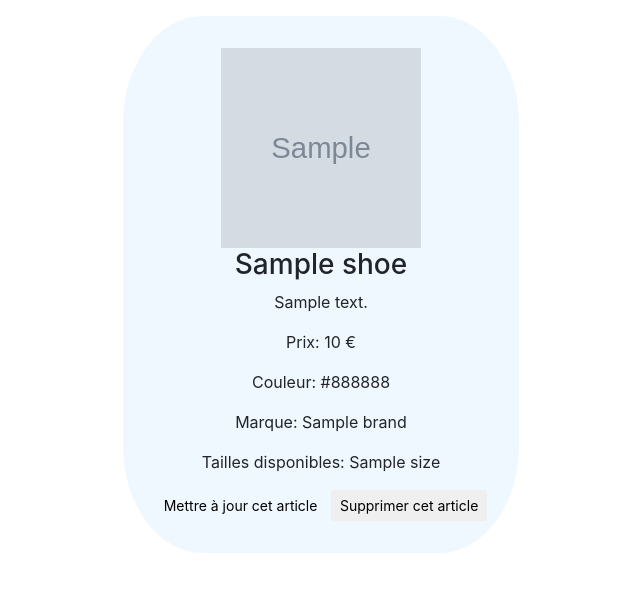
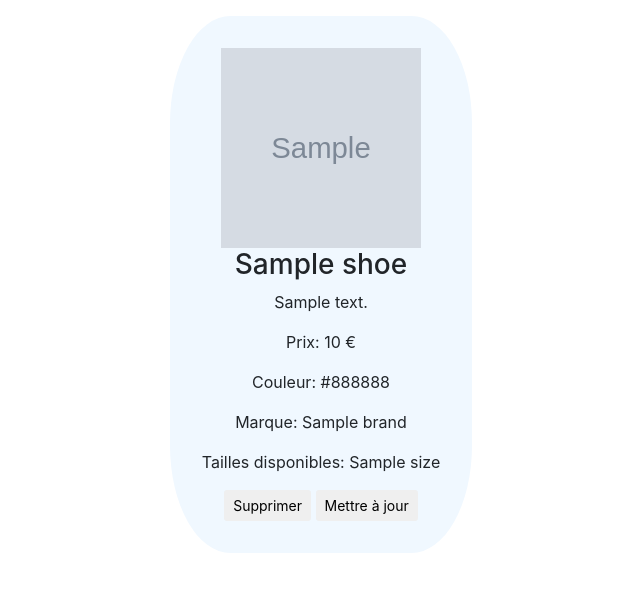
Before and after one commit to niszco/projet_web, a Symfony app: template templates/shoes.html.twig in a window 1280 px wide. Shown: the part 168-760 px from the top of the page, without its empty margins (319-959 px from the left). Run offline with Twig, Linux system fonts and the light colour scheme; the template is opened without the code that fills it: most values are stand-ins (such as "Sample title", 1, 10 or a date in 2020); grey boxes marked "Sample" are stand-in pictures; some libraries are stand-ins or nearby versions.

Commit message:
Small fix for templates

```diff
--- a/templates/shoes.html.twig
+++ b/templates/shoes.html.twig
@@ -38,12 +38,15 @@
                             </p>
                         </div>
                         <div class="buttons">
-                            <a href="{{ path('app_shoes_edit', {'id': shoe.id}) }}" class="btn btn-default btn-sm">Mettre à jour cet article</a>
-
                             <form action="{{ path('app_shoes_delete', {'id': shoe.id}) }}" method="post" style="display: inline-block;">
                                 <input type="hidden" name="_method" value="DELETE">
                                 <input type="hidden" name="_token" value="{{ csrf_token('delete' ~ shoe.id) }}">
-                                <button type="submit" class="btn btn-default btn-sm" onclick="return confirm('Êtes-vous sûr de vouloir supprimer cet article ?')">Supprimer cet article</button>
+                                <button type="submit" class="btn btn-default btn-sm" onclick="return confirm('Êtes-vous sûr de vouloir supprimer cet article ?')">Supprimer</button>
+                            </form>
+                            <form action="{{ path('app_shoes_edit', {'id': shoe.id}) }}" method="post" style="display: inline-block;">
+                                <input type="hidden" name="_method" value="UPDATE">
+                                <input type="hidden" name="_token" value="{{ csrf_token('update' ~ shoe.id) }}">
+                                <button type="submit" class="btn btn-default btn-sm">Mettre à jour</button>
                             </form>
                         </div>
                     </div>
```
Also changed, not shown: templates/clothes.html.twig (+7 -3 lines).
